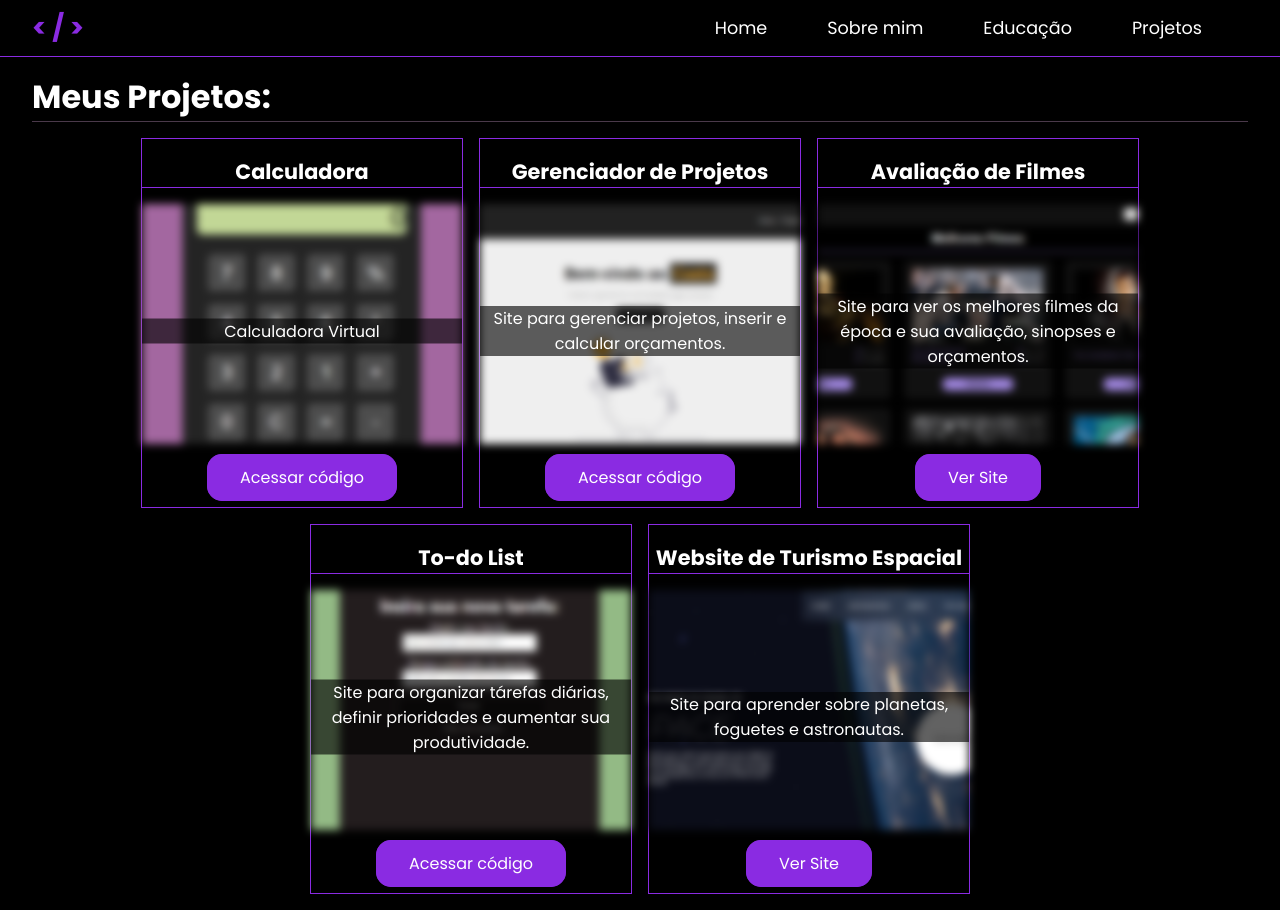
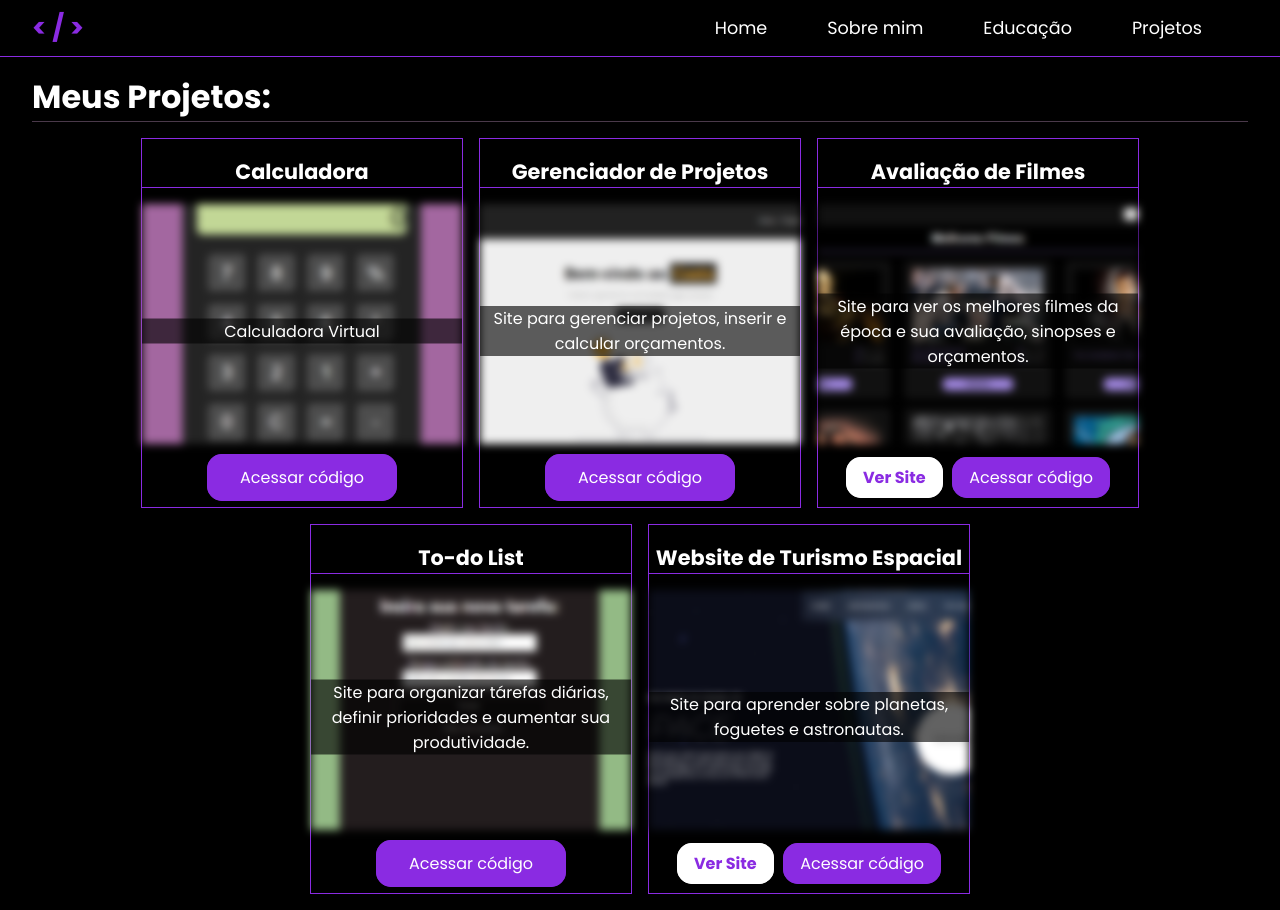
Before and after one commit to IcaroSLV/personal-portfolio, a React (Create React App) app: page /projetos in a window 1280 px wide. Built offline with nearby package versions, Linux system fonts and the light colour scheme.

Commit message:
Project page

```diff
--- a/src/Pages/Home.js
+++ b/src/Pages/Home.js
@@ -31,7 +31,6 @@ function Home() {
             <div className={styles.Contacts}>
                 <Contacts/>
             </div>
-
         </div>
     </div>
     )
--- a/src/Pages/Home.module.css
+++ b/src/Pages/Home.module.css
@@ -33,7 +33,7 @@
     animation: typing 2s steps(22), blink .5s step-end infinite alternate;
     white-space: nowrap;
     overflow: hidden;
-    border-right: 3px solid;
+    border-right: 3px solid ;
     font-size: 1.2em;
 }
 
--- a/src/components/ProjectCard.js
+++ b/src/components/ProjectCard.js
@@ -12,9 +12,11 @@ function ProjectCard({image, name, description, GITlink, SITElink}) {
             </div>
             <div className={styles.cardLinkButton}>
                 {SITElink !== "" ? (
-                    <a href={SITElink} target="_blank">
-                        Ver Site
-                    </a>
+                    <div className={styles.siteButton}>
+                        <a href={SITElink} target="_blank">Ver Site</a>
+                        <a href={GITlink} target="_blank">Acessar código</a>
+                    </div>
+
                 ):(
                     <a href={GITlink} target="_blank">
                         Acessar código
--- a/src/components/ProjectCard.module.css
+++ b/src/components/ProjectCard.module.css
@@ -63,8 +63,24 @@
     border-color: rgb(122, 0, 236);
 }
 
+.siteButton a{
+    padding: .5em 1em;
+    margin: 0em .3em;
+}
+
+.siteButton a:first-child {
+    background-color: white;
+    border-color: white;
+    color: blueviolet;
+    font-weight: bolder;
+}
+
 @media screen and (max-width:350px) {
     .cardContainer {
         width: 18em;
+        gap: auto;
+    }
+    .cardTitle h1 {
+        font-size: 1.1em;
     }
   }
```
